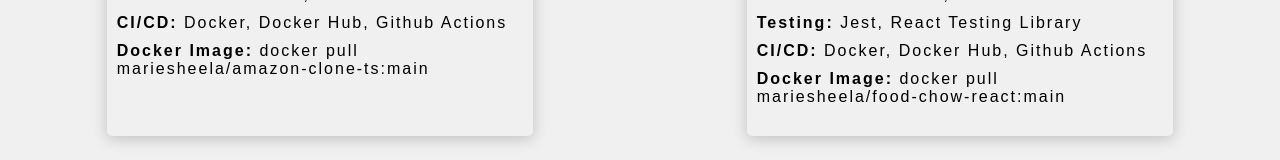
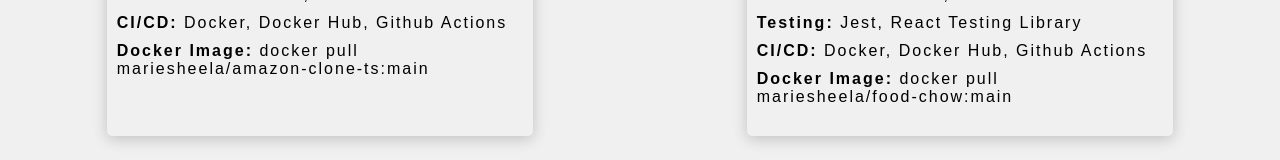
Before and after one commit to marie-sheela-joseph/portfolio-sheela, a React (Create React App) app: page /projects in a window 1280 px wide. Shown: the part 640-800 px from the top of the page. Built offline with nearby package versions, Linux system fonts and the light colour scheme; the HTML template or start-up script is replaced by a standard one.

Commit message:
food-chow-react docker hub repository updated

```diff
--- a/src/data.js
+++ b/src/data.js
@@ -41,7 +41,7 @@
                     "version_control": "Git, GitHub",
                     "testing": "Jest, React Testing Library",
                     "ci_cd": "Docker, Docker Hub, Github Actions",
-                    "docker_image": "docker pull mariesheela/food-chow-react:main"
+                    "docker_image": "docker pull mariesheela/food-chow:main"
                 }
             },
             gitHubLink: "https://github.com/marie-sheela-joseph/food-chow-react"
```
